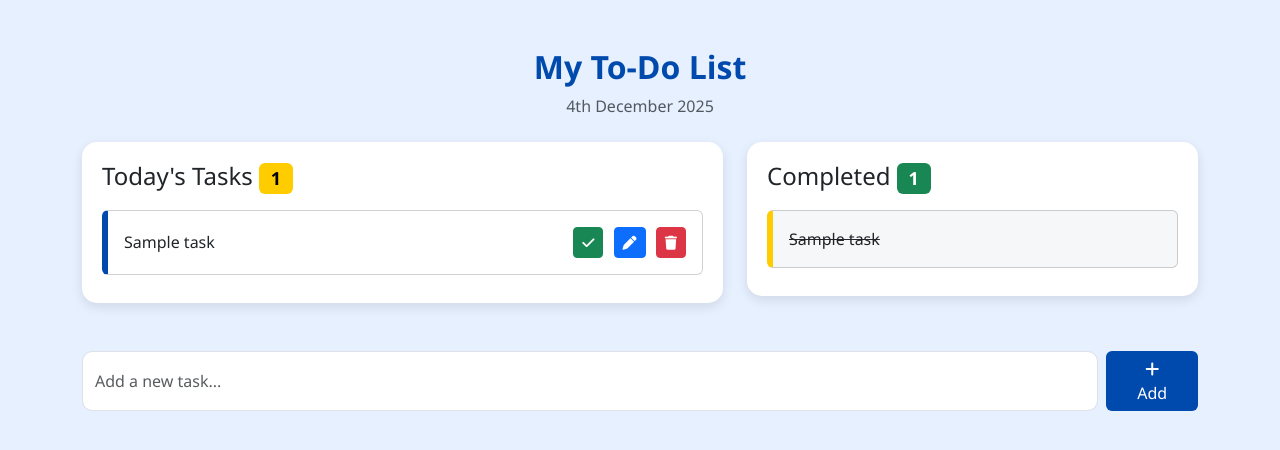
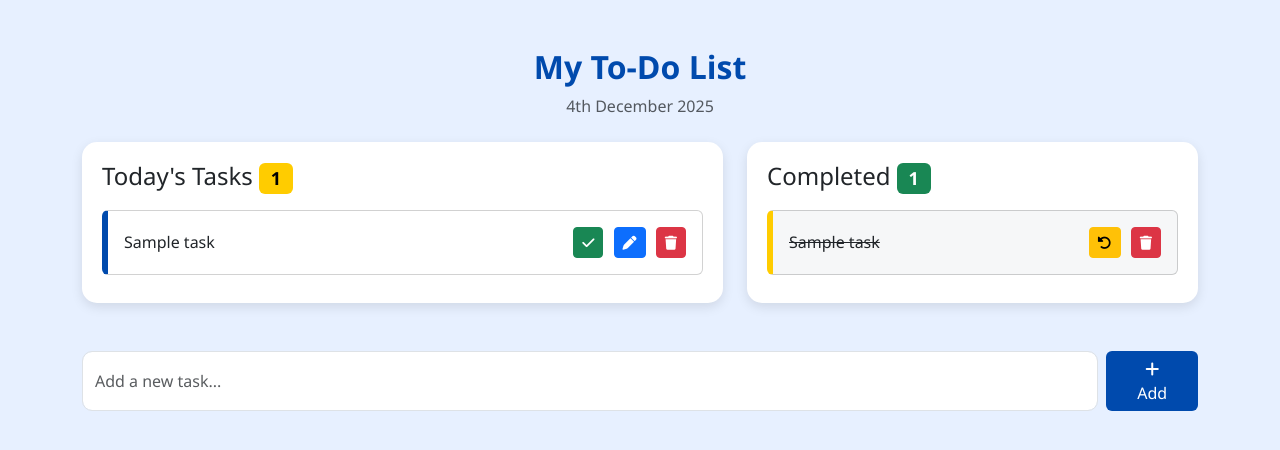
Before and after one commit to itsmeronish3/To-Do-app, a Django app: template templates/home.html in a window 1280 px wide. Shown: the top 450 px of the page. Run offline with Django 5.2, Linux system fonts and the light colour scheme; the template is opened without the code that fills it: most values are stand-ins (such as "Sample title", 1, 10 or a date in 2020); data that the repository does not hold is empty.

Commit message:
Updated delete

```diff
--- a/templates/home.html
+++ b/templates/home.html
@@ -97,8 +97,12 @@
 
                     {% for task in completed_tasks %}
                     <div class="card completed-card mb-2">
-                        <div class="card-body">
+                        <div class="card-body d-flex justify-content-between align-items-center">
                             <del>{{ task.task }}</del>
+                            <span class="task-btns">
+                                <a href="{% url 'mark_as_undone' task.id %}" class="btn btn-warning btn-sm" title="Mark as not done"><i class="fa fa-rotate-left"></i></a>
+                                <a href="{% url 'delete_task' task.id %}" class="btn btn-danger btn-sm" title="Delete" onclick="return confirm('Delete this completed task?');"><i class="fa fa-trash"></i></a>
+                            </span>
                         </div>
                     </div>
                     {% empty %}
```
